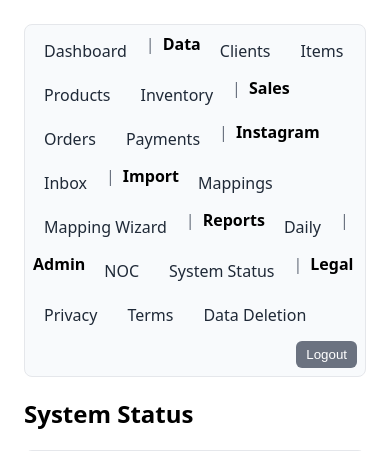
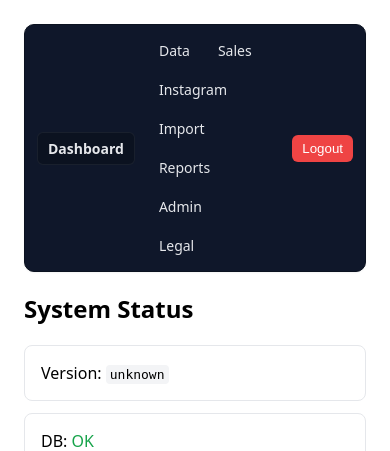
Before and after one commit to hilmican/hm, a FastAPI app: page /admin/status in a window 390 px wide. Shown: the top 451 px of the page. Run offline with FastAPI, Linux system fonts and the light colour scheme.

Commit message:
Refactor navigation bar in templates
- Redesigned the navigation bar in _nav.html to improve aesthetics and usability, transitioning from a global navigation structure to a more modern top navigation layout.
- Implemented dropdown menus for better organization of links, enhancing user experience by grouping related items.
- Added responsive design features to ensure accessibility across different screen sizes.
- Updated logout button styling for better visibility and interaction.

```diff
--- a/templates/_nav.html
+++ b/templates/_nav.html
@@ -1,38 +1,82 @@
-<div class="global-nav" style="margin:12px 0 18px 0;">
-  <div style="display:flex;gap:8px;flex-wrap:wrap;padding:8px;background:#f8fafc;border:1px solid #e5e7eb;border-radius:8px;">
-    <a href="/dashboard" style="padding:6px 10px;border-radius:6px;color:#1f2937;text-decoration:none;border:1px solid transparent;">Dashboard</a>
-    <span style="color:#6b7280">|</span>
-    <span style="font-weight:600;">Data</span>
-    <a href="/clients/table" style="padding:6px 10px;border-radius:6px;color:#1f2937;text-decoration:none;border:1px solid transparent;">Clients</a>
-    <a href="/items/table" style="padding:6px 10px;border-radius:6px;color:#1f2937;text-decoration:none;border:1px solid transparent;">Items</a>
-    <a href="/products/table" style="padding:6px 10px;border-radius:6px;color:#1f2937;text-decoration:none;border:1px solid transparent;">Products</a>
-    <a href="/inventory/table" style="padding:6px 10px;border-radius:6px;color:#1f2937;text-decoration:none;border:1px solid transparent;">Inventory</a>
-    <span style="color:#6b7280">|</span>
-    <span style="font-weight:600;">Sales</span>
-    <a href="/orders/table" style="padding:6px 10px;border-radius:6px;color:#1f2937;text-decoration:none;border:1px solid transparent;">Orders</a>
-    <a href="/payments/table" style="padding:6px 10px;border-radius:6px;color:#1f2937;text-decoration:none;border:1px solid transparent;">Payments</a>
-    <span style="color:#6b7280">|</span>
-    <span style="font-weight:600;">Instagram</span>
-    <a href="/ig/inbox" style="padding:6px 10px;border-radius:6px;color:#1f2937;text-decoration:none;border:1px solid transparent;">Inbox</a>
-    <span style="color:#6b7280">|</span>
-    <span style="font-weight:600;">Import</span>
-    <a href="/mappings/table" style="padding:6px 10px;border-radius:6px;color:#1f2937;text-decoration:none;border:1px solid transparent;">Mappings</a>
-    <a href="/import/map?source=bizim&filename=last" style="padding:6px 10px;border-radius:6px;color:#1f2937;text-decoration:none;border:1px solid transparent;">Mapping Wizard</a>
-    <span style="color:#6b7280">|</span>
-    <span style="font-weight:600;">Reports</span>
-    <a href="/reports/daily" style="padding:6px 10px;border-radius:6px;color:#1f2937;text-decoration:none;border:1px solid transparent;">Daily</a>
-    <span style="color:#6b7280">|</span>
-    <span style="font-weight:600;">Admin</span>
-    <a href="/noc" style="padding:6px 10px;border-radius:6px;color:#1f2937;text-decoration:none;border:1px solid transparent;">NOC</a>
-    <a href="/admin/status" style="padding:6px 10px;border-radius:6px;color:#1f2937;text-decoration:none;border:1px solid transparent;">System Status</a>
-    <span style="color:#6b7280">|</span>
-    <span style="font-weight:600;">Legal</span>
-    <a href="/privacy" style="padding:6px 10px;border-radius:6px;color:#1f2937;text-decoration:none;border:1px solid transparent;">Privacy</a>
-    <a href="/terms" style="padding:6px 10px;border-radius:6px;color:#1f2937;text-decoration:none;border:1px solid transparent;">Terms</a>
-    <a href="/data_deletion" style="padding:6px 10px;border-radius:6px;color:#1f2937;text-decoration:none;border:1px solid transparent;">Data Deletion</a>
-    <button id="logoutBtn" type="button" style="margin-left:auto;background:#6b7280;color:#fff;border:none;border-radius:6px;padding:6px 10px;cursor:pointer">Logout</button>
+<style>
+  .topnav { margin:12px 0 18px 0; background:#0f172a; color:#e5e7eb; border-radius:10px; border:1px solid #0b1220; box-shadow: 0 1px 2px rgba(0,0,0,0.05); }
+  .topnav .inner { display:flex; align-items:center; gap:14px; padding:10px 12px; position:relative; }
+  .topnav a { color:#e5e7eb; text-decoration:none; font-size:14px; }
+  .topnav .brand { font-weight:600; padding:6px 10px; border-radius:6px; background:#0b1220; border:1px solid rgba(255,255,255,0.06); }
+  .menu { display:flex; align-items:center; gap:8px; }
+  .menu-item { position:relative; }
+  .menu-item > a { display:inline-block; padding:6px 10px; border-radius:6px; }
+  .menu-item > a:hover { background:#1f2a44; }
+  .submenu { display:none; position:absolute; top:100%; left:0; min-width:200px; background:#0f172a; border:1px solid #0b1220; border-radius:8px; padding:6px; box-shadow:0 8px 24px rgba(0,0,0,0.25); z-index:50; }
+  .submenu a { display:block; padding:8px 10px; border-radius:6px; color:#e5e7eb; }
+  .submenu a:hover { background:#1f2a44; }
+  .menu-item.has-sub:hover .submenu { display:block; }
+  .spacer { flex:1; }
+  .logout { background:#ef4444; color:#fff; border:none; border-radius:6px; padding:6px 10px; cursor:pointer; }
+  @media (max-width: 900px){
+    .menu { flex-wrap: wrap; }
+  }
+</style>
+<nav class="topnav">
+  <div class="inner">
+    <a class="brand" href="/dashboard">Dashboard</a>
+    <div class="menu">
+      <div class="menu-item has-sub">
+        <a href="#">Data</a>
+        <div class="submenu">
+          <a href="/clients/table">Clients</a>
+          <a href="/items/table">Items</a>
+          <a href="/products/table">Products</a>
+          <a href="/inventory/table">Inventory</a>
+        </div>
+      </div>
+      <div class="menu-item has-sub">
+        <a href="#">Sales</a>
+        <div class="submenu">
+          <a href="/orders/table">Orders</a>
+          <a href="/payments/table">Payments</a>
+        </div>
+      </div>
+      <div class="menu-item has-sub">
+        <a href="#">Instagram</a>
+        <div class="submenu">
+          <a href="/ig/inbox">Inbox</a>
+        </div>
+      </div>
+      <div class="menu-item has-sub">
+        <a href="#">Import</a>
+        <div class="submenu">
+          <a href="/mappings/table">Mappings</a>
+          <a href="/import/map?source=bizim&filename=last">Mapping Wizard</a>
+        </div>
+      </div>
+      <div class="menu-item has-sub">
+        <a href="#">Reports</a>
+        <div class="submenu">
+          <a href="/reports/daily">Daily</a>
+        </div>
+      </div>
+      <div class="menu-item has-sub">
+        <a href="#">Admin</a>
+        <div class="submenu">
+          <a href="/noc">NOC</a>
+          <a href="/admin/status">System Status</a>
+        </div>
+      </div>
+      <div class="menu-item has-sub">
+        <a href="#">Legal</a>
+        <div class="submenu">
+          <a href="/privacy">Privacy</a>
+          <a href="/terms">Terms</a>
+          <a href="/data_deletion">Data Deletion</a>
+        </div>
+      </div>
+    </div>
+    <div class="spacer"></div>
+    <button id="logoutBtn" class="logout" type="button">Logout</button>
   </div>
-</div>
+
+</nav>
 <script>
   (function(){
     const btn = document.getElementById('logoutBtn');
@@ -42,9 +86,4 @@
       });
     }
   })();
-  // simple hover styles
-  for (const a of document.querySelectorAll('.global-nav a')){
-    a.addEventListener('mouseenter', ()=>{ a.style.background = '#eef2ff'; a.style.borderColor = '#c7d2fe'; a.style.color = '#1d4ed8'; });
-    a.addEventListener('mouseleave', ()=>{ a.style.background = ''; a.style.borderColor = 'transparent'; a.style.color = '#1f2937'; });
-  }
 </script>
```
